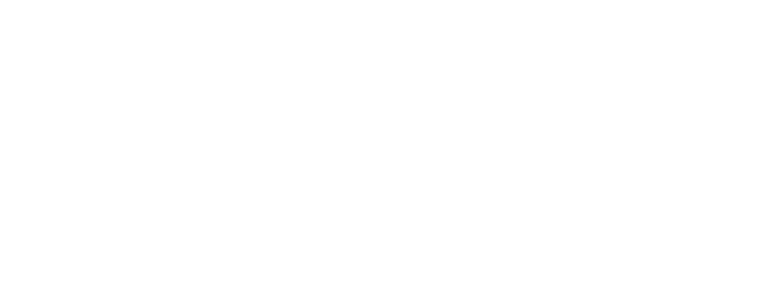
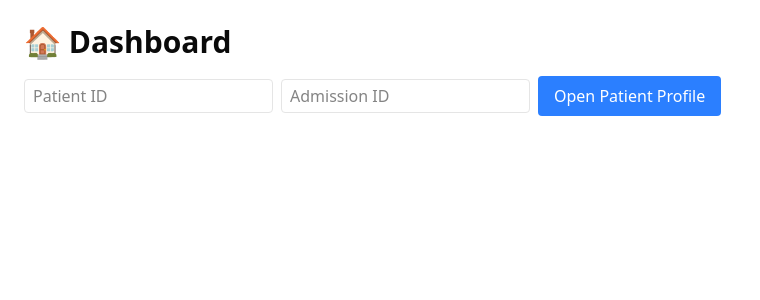
Before and after one commit to Shamaratun/parellal_routes, a Next.js app: page / in a window 1280 px wide. Shown: the top 300 px of the page, without its empty margins (0-760 px from the left). Built offline with nearby package versions, Linux system fonts and the light colour scheme; no server answers.

Commit message:
added file upload without axios

```diff
--- a/src/app/page.tsx
+++ b/src/app/page.tsx
@@ -1,8 +1,150 @@
-import PatientProfilePage from "./dashboard/patient-profile/page";
+// "use client";
 
-export default function HomePage() {
+// import React, { useState } from "react";
+// import PortalModal from "@/components/utility-components/portal-modal";
+// import GetPatientInfoWithId from "./dashboard/patient-profile/getPatientInfoWithId";
+
+
+
+// export default function DashboardPage() {
+//   const [openModal, setOpenModal] = useState(false);
+//   const [patientId, setPatientId] = useState<number | null>(null);
+//   const [admissionId, setAdmissionId] = useState<number | null>(null);
+
+//   const [inputPatientId, setInputPatientId] = useState<string>("");
+//   const [inputAdmissionId, setInputAdmissionId] = useState<string>("");
+
+//   const handleOpenModal = () => {
+//     const pid = Number(inputPatientId);
+//     const aid = Number(inputAdmissionId);
+
+//     if (!pid || !aid) {
+//       alert("Please enter valid Patient ID and Admission ID");
+//       return;
+//     }
+
+//     setPatientId(pid);
+//     setAdmissionId(aid);
+//     setOpenModal(true);
+//   };
+
+//   const handleCloseModal = () => setOpenModal(false);
+
+//   return (
+//     <div className="p-6">
+//       <h1 className="text-3xl font-bold mb-4">🏠 Dashboard</h1>
+
+//       <div className="mb-4">
+//         <input
+//           type="number"
+//           placeholder="Patient ID"
+//           value={inputPatientId}
+//           onChange={(e) => setInputPatientId(e.target.value)}
+//           className="border px-2 py-1 mr-2 rounded"
+//         />
+//         <input
+//           type="number"
+//           placeholder="Admission ID"
+//           value={inputAdmissionId}
+//           onChange={(e) => setInputAdmissionId(e.target.value)}
+//           className="border px-2 py-1 mr-2 rounded"
+//         />
+//         <button
+//           onClick={handleOpenModal}
+//           className="px-4 py-2 bg-blue-500 text-white rounded hover:bg-blue-600"
+//         >
+//           Open Patient Profile
+//         </button>
+//       </div>
+
+//       {openModal && patientId && admissionId && (
+//         <PortalModal
+//           title="Patient Profile"
+//           isOpen={openModal}
+//           onClose={handleCloseModal}
+//           maxWidth="900px"
+//         >
+//           <GetPatientInfoWithId patient_id={patientId} admission_id={admissionId} />
+//         </PortalModal>
+//       )}
+//     </div>
+//   );
+// }
+"use client";
+
+import React, { useState } from "react";
+import { useRouter } from "next/navigation";
+import PortalModal from "@/components/utility-components/portal-modal";
+import GetPatientInfoWithId from "./dashboard/patient-profile/getPatientInfoWithId";
+
+export default function DashboardPage() {
+  const router = useRouter();
+  const [openModal, setOpenModal] = useState(false);
+  const [patientId, setPatientId] = useState<number | null>(null);
+  const [admissionId, setAdmissionId] = useState<number | null>(null);
+  const [inputPatientId, setInputPatientId] = useState<string>("");
+  const [inputAdmissionId, setInputAdmissionId] = useState<string>("");
+
+  const handleOpenModal = () => {
+    const patient_id = Number(inputPatientId);
+    const admission_id = Number(inputAdmissionId);
+
+    if (!patient_id || !admission_id) {
+      alert("Please enter valid Patient ID and Admission ID");
+      return;
+    }
+
+    setPatientId(patient_id);
+    setAdmissionId(admission_id);
+    setOpenModal(true);
+
+
+    router.push(`/dashboard/patient-profile/${patient_id}/${admission_id}`);
+  };
+
+  const handleCloseModal = () => {
+    setOpenModal(false);
+
+    router.back();
+  };
+
   return (
-    <>
-        </>
+    <div className="p-6">
+      <h1 className="text-3xl font-bold mb-4">🏠 Dashboard</h1>
+
+      <div className="mb-4">
+        <input
+          type="number"
+          placeholder="Patient ID"
+          value={inputPatientId}
+          onChange={(e) => setInputPatientId(e.target.value)}
+          className="border px-2 py-1 mr-2 rounded"
+        />
+        <input
+          type="number"
+          placeholder="Admission ID"
+          value={inputAdmissionId}
+          onChange={(e) => setInputAdmissionId(e.target.value)}
+          className="border px-2 py-1 mr-2 rounded"
+        />
+        <button
+          onClick={handleOpenModal}
+          className="px-4 py-2 bg-blue-500 text-white rounded hover:bg-blue-600"
+        >
+          Open Patient Profile
+        </button>
+      </div>
+
+      {openModal && patientId && admissionId && (
+        <PortalModal
+          title="Patient Profile"
+          isOpen={openModal}
+          onClose={handleCloseModal}
+          maxWidth="900px"
+        >
+          <GetPatientInfoWithId patient_id={patientId} admission_id={admissionId} />
+        </PortalModal>
+      )}
+    </div>
   );
 }
--- a/src/components/utility-components/portal-modal.tsx
+++ b/src/components/utility-components/portal-modal.tsx
@@ -18,7 +18,7 @@ const PortalModal: React.FC<PortalModalProps> = ({
   onClose,
   title,
   children,
-  maxWidth = "900px",
+  maxWidth = "1200px",
 }) => {
   const [container, setContainer] = useState<HTMLElement | null>(null);
 
```
